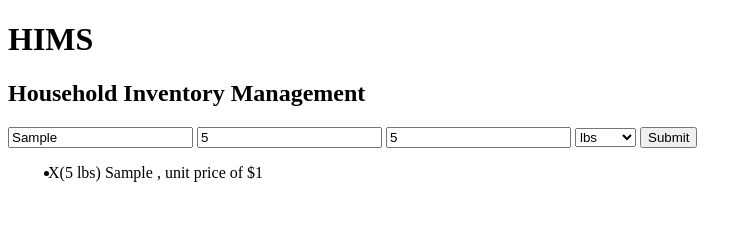
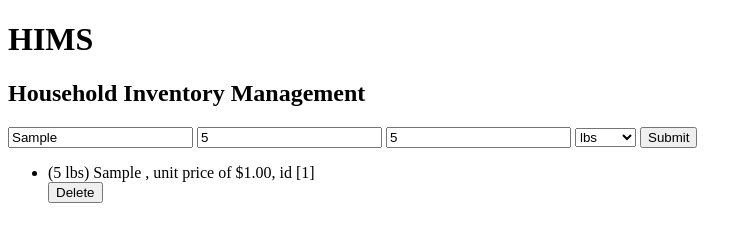
Before and after one commit to HarrisAlex/HIMS, a plain HTML site: page index.html in a window 1280 px wide. Both pictures are taken after typing "Sample", "5", "5" into the empty fields and a click on the button "Submit". Shown: the whole page, without its empty margins (0-752 px from the left). Drawn offline with Linux system fonts and the light colour scheme.

Commit message:
Added support for adding and deleting items

```diff
--- a/javascript/main.js
+++ b/javascript/main.js
@@ -1,62 +1,54 @@
+class GUID {
+    static generate() {
+        GUID.lastGUID++;
+        return GUID.lastGUID;
+    }
+}
+
+GUID.lastGUID = 0;
+
 class Item {
+    id;
     name;
     price;
     amount;
     unit;
+    unitPrice;
 
-    constructor(name, price, amount, unit, index) {
+    constructor(name, price, amount, unit, unitPrice) {
         this.name = name;
         this.price = price;
         this.amount = amount;
         this.unit = unit;
-    }
-
-    unitPrice() {
-        return this.price / this.amount;
+        this.unitPrice = unitPrice
     }
 
     useItem(amount) {
         this.amount -= amount;
+
         if (this.amount <= 0) {
             removeItem(this.index);
         }
     }
 
-    getIndex() {
-        return Item.getItemIndex(this.name);
-    }
-
-    static getItemIndex(name) {
-        for (var i = 0; i < Item.instances.length; i++) {
-            if (Item.instances[i].name == name) {
-                return i;
-            }
-        }
-        return -1;
-    }
-
     static addItem(item) {
-        for (var i = 0; i < Item.instances.length; i++) {
-            if (Item.instances[i] == null) {
-                Item.instances[i] = item;
+        for (const value of Item.instances.values()) {
+            if (value.name == item.name && value.unitPrice == item.unitPrice) {
+                value.amount = Number(value.amount) + Number(item.amount);
                 return;
             }
         }
 
-        Item.instances.push(item);
+        item.id = GUID.generate();
+        Item.instances.set(item.id, item);
     }
 
-    static removeItem(name) {
-        var item = Item.getItemIndex(name);
-
-        if (item == -1)
-            return;
-
-        delete Item.instances[item];
+    static removeItem(id) {
+        Item.instances.delete(id);
     }
 }
 
-Item.instances = [];
+Item.instances = new Map();
 
 function addItem() {
     var itemName = $("#item-name").val();
@@ -79,7 +71,7 @@ function addItem() {
     if (itemUnit == "")
         return;
 
-    var item = new Item(itemName, itemPrice, itemAmount, itemUnit);
+    var item = new Item(itemName, itemPrice, itemAmount, itemUnit, itemPrice / itemAmount);
     Item.addItem(item);
     createItemList();
 }
@@ -87,9 +79,11 @@ function addItem() {
 function createItemList() {
     $("#item-list").empty();
 
-    for (var i = 0; i < Item.instances.length; i++) {
-        if (Item.instances[i] != null) {
-            $("#item-list").append("<div class='item'><a onclick='removeItem(" + i + ")'>X</a><li>(" + Item.instances[i].amount + " " + Item.instances[i].unit + ") " + Item.instances[i].name + " , unit price of $" + Item.instances[i].unitPrice() + "</li></div>");
+    for (const[key, value] of Item.instances) {
+        if (value != null) {
+            var item = $("#item-list").append("<div class='item'><li>(" + value.amount + " " + value.unit + ") " + value.name + " , unit price of $" + trimNumber(value.unitPrice) + ", id [" + key + "]</li></div>");
+            var deleteButton = item.append("<button>Delete</button>");
+            $(deleteButton).click(function() { removeItem(key); });
         }
     }
 }
@@ -99,6 +93,7 @@ function removeItem(index) {
     createItemList();
 }
 
-function useItem(name, amount) {
 
+function trimNumber(number) {
+    return Number(number).toFixed(2);
 }
--- a/styles/main.css
+++ b/styles/main.css
@@ -1,8 +1,10 @@
 .item {
     display: flex;
     flex-direction: row;
+
+    gap: 10px;
 }
 
-.item a {
+button {
     cursor: pointer;
 }
```
